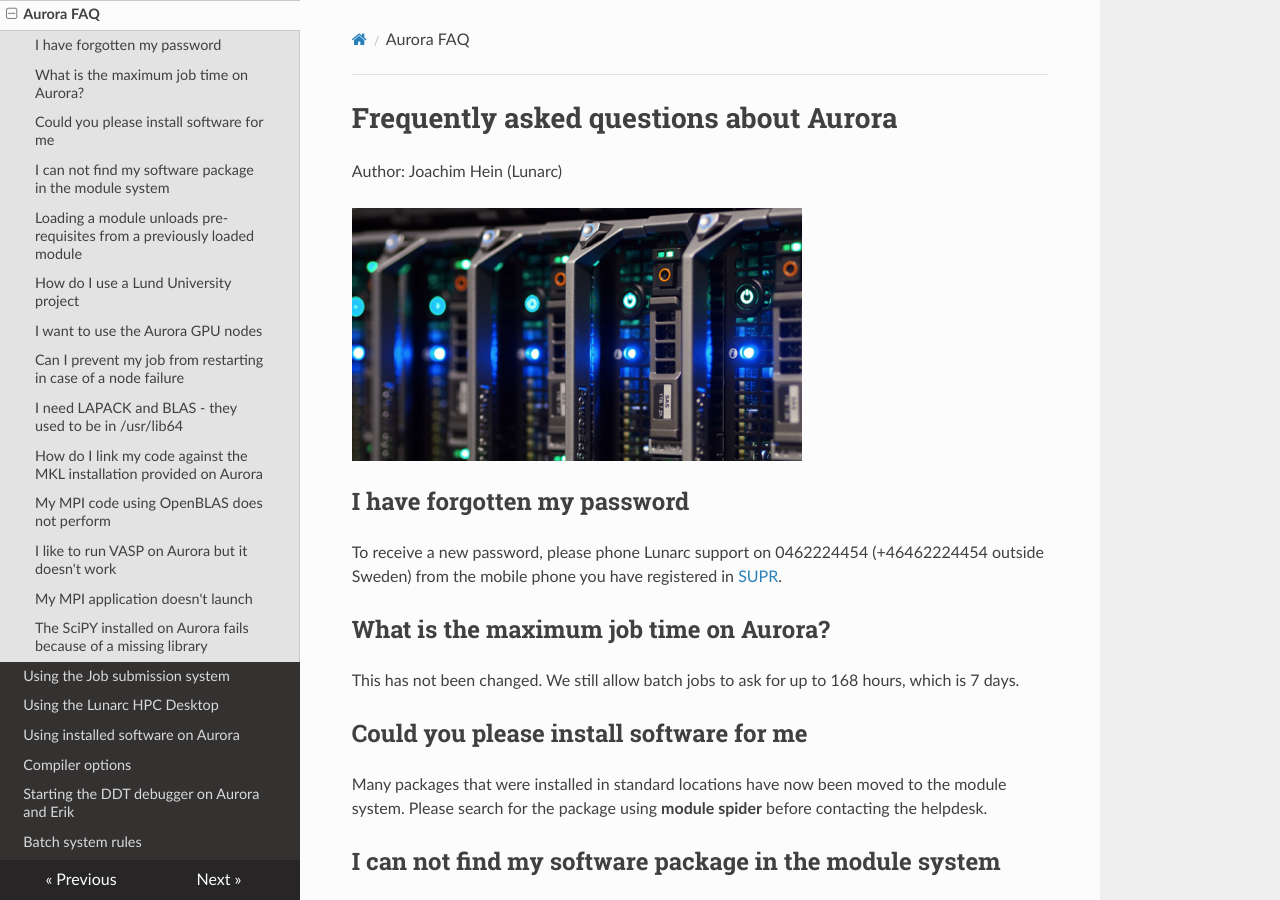
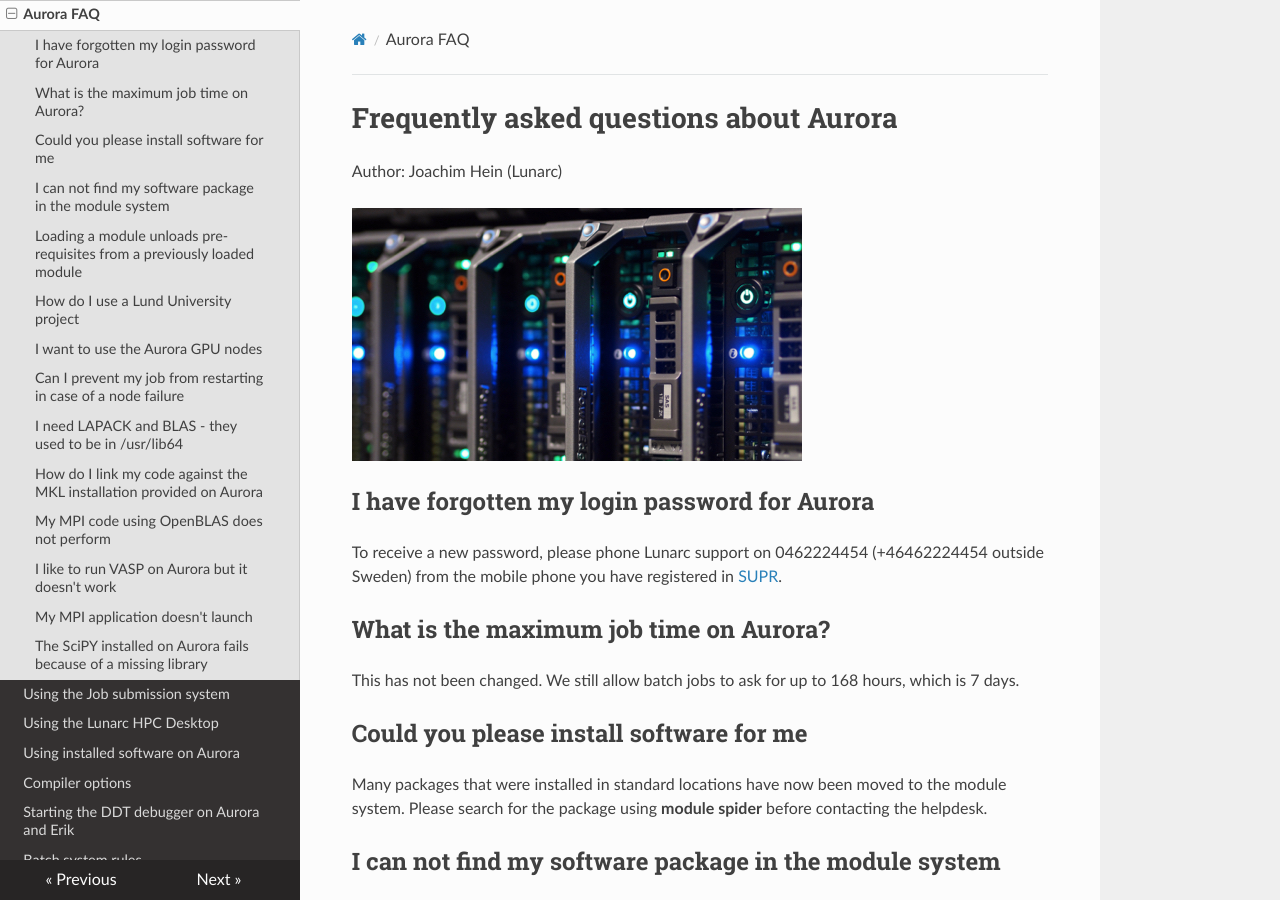
Before and after one commit to lunarc/lunarc_docs, an MkDocs documentation site: the page built from docs/aurora_faq.md, in a window 1280 px wide and 900 px high. Built offline with MkDocs 1.6.1, drawn with Linux system fonts in a browser that asks for light colours; nearby versions of some CDN libraries; old or Windows-style settings are respelled for this version of MkDocs.

Commit message:
clarification

```diff
--- a/docs/aurora_faq.md
+++ b/docs/aurora_faq.md
@@ -3,7 +3,7 @@ Author: Joachim Hein (Lunarc)
 
 ![Node icon](images/node_icon.jpg "Node icon")
 
-## I have forgotten my password
+## I have forgotten my login password for Aurora
 To receive a new password, please phone Lunarc support on 0462224454 (+46462224454 outside Sweden) from the mobile phone you have registered in [SUPR](https://supr.snic.se/person/).
 
 ## What is the maximum job time on Aurora?
```
